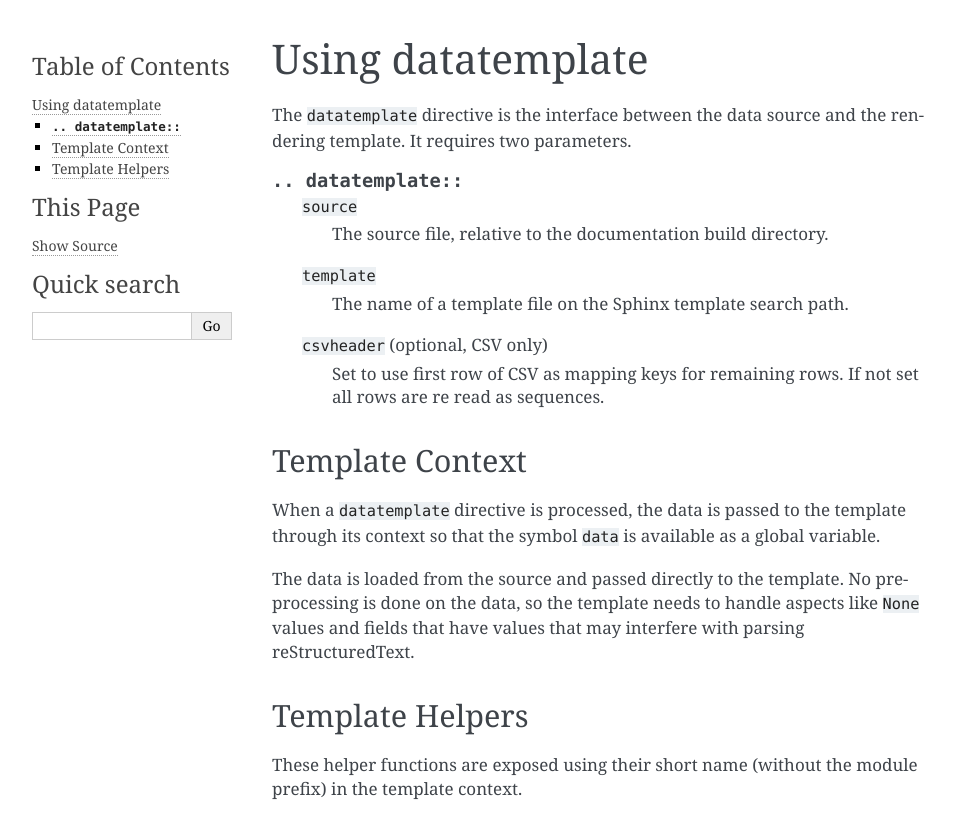
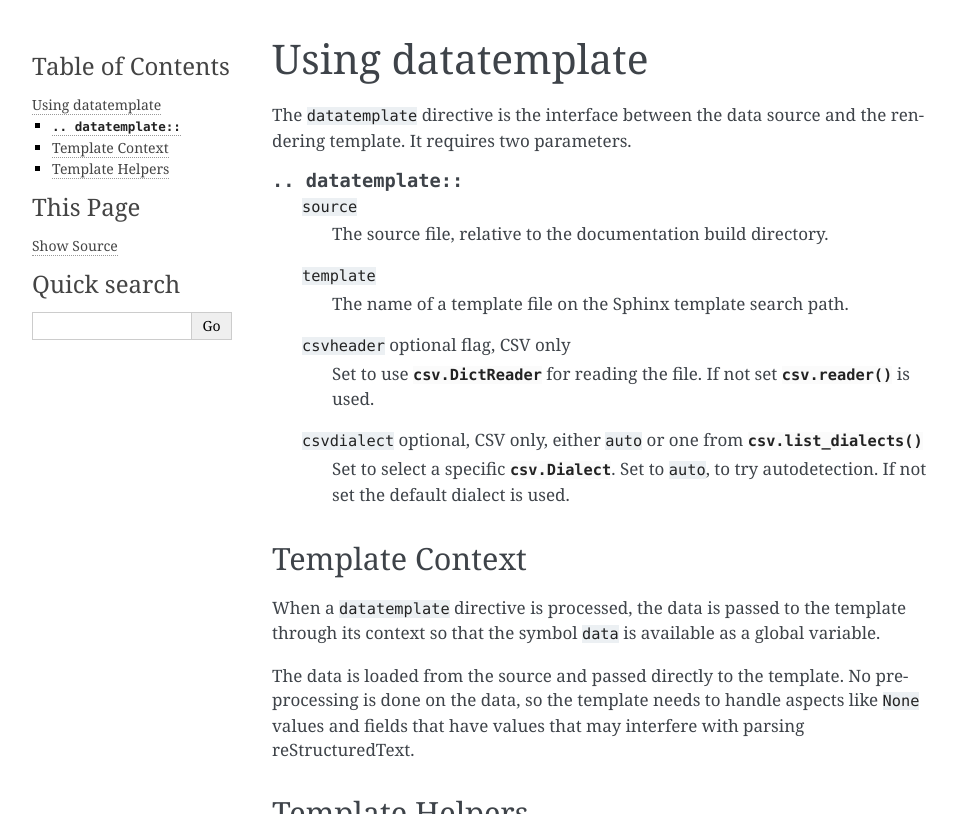
Before and after one commit to sphinx-contrib/datatemplates, a Sphinx documentation site: the page built from doc/source/using.rst, in a window 1280 px wide, cut to the strip 0-814 px from the top of the page. Shown: the whole strip, without its empty margins (148-1105 px from the left). Built offline with Sphinx 7.4.7, drawn with Linux system fonts in a browser that asks for light colours.

Commit message:
Add dialect support, better dotumentation

```diff
--- a/doc/source/using.rst
+++ b/doc/source/using.rst
@@ -13,9 +13,16 @@ source and the rendering template. It requires two parameters.
    ``template``
       The name of a template file on the Sphinx template search path.
 
-   ``csvheader`` (optional, CSV only)
-      Set to use first row of CSV as mapping keys for remaining rows.
-      If not set all rows are re read as sequences.
+   ``csvheader`` optional flag, CSV only
+      Set to use :py:class:`csv.DictReader` for reading the file.
+      If not set :py:func:`csv.reader` is used.
+
+   ``csvdialect`` optional, CSV only, either ``auto`` or one from :py:func:`csv.list_dialects`
+      Set to select a specific :py:class:`csv.Dialect`.
+      Set to ``auto``, to try autodetection.
+      If not set the default dialect is used.
+
+
 
 Template Context
 ================
```
Also changed, not shown: doc/source/csv.rst (+21 -8 lines), doc/source/sample.csv (+4 -4 lines), 1 other file.
